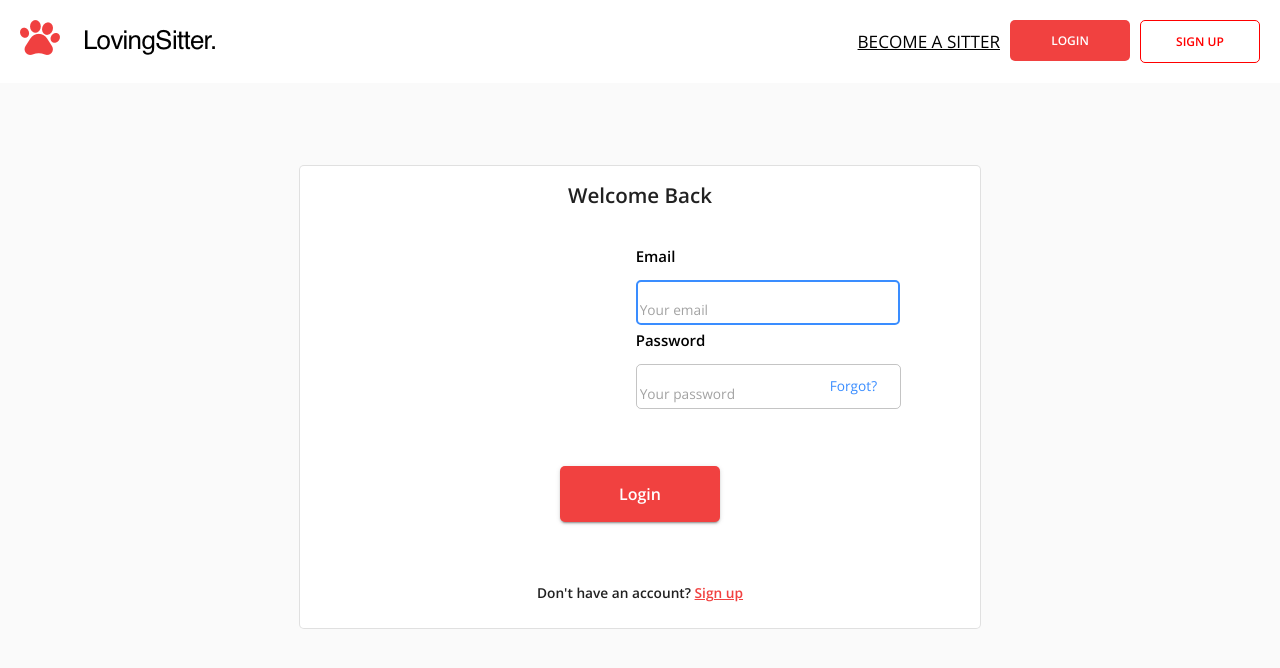
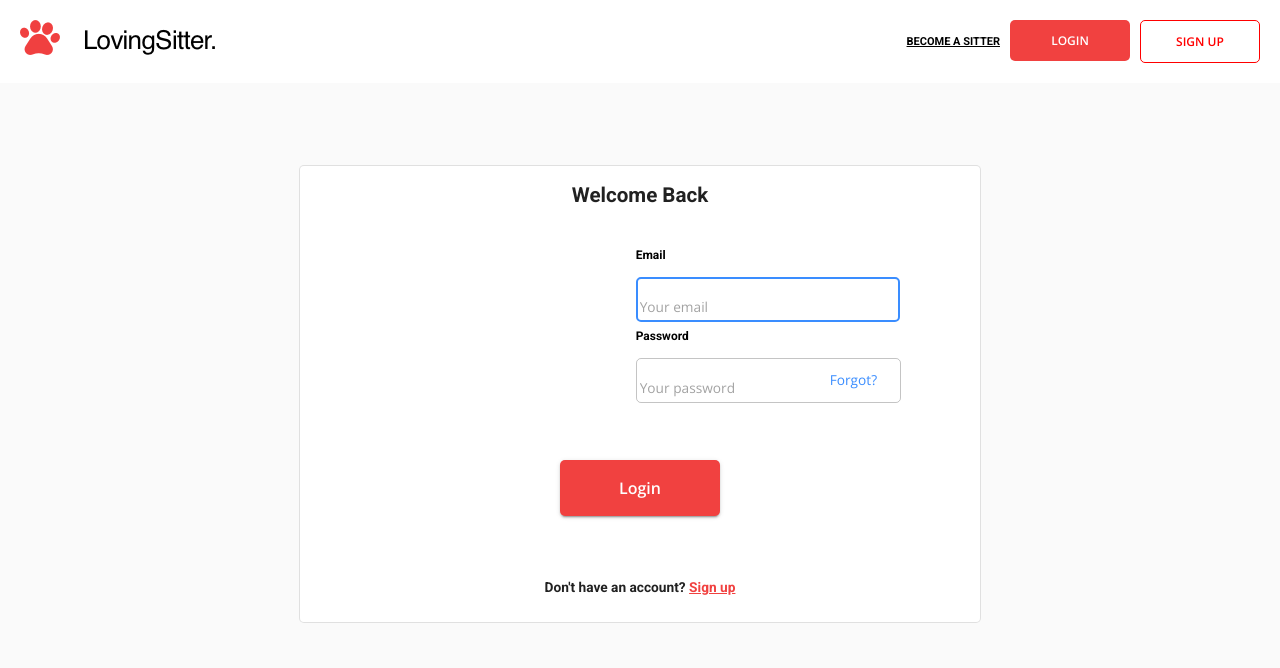
Before and after one commit to labaran1/fun-kickoff-project, a React (Create React App) app in the folder client/: page /login in a window 1280 px wide. Shown: the top 668 px of the page. Built offline with nearby package versions, Linux system fonts and the light colour scheme; no server answers.

Commit message:
change font properties

```diff
--- a/client/src/components/Login-SignUp-Header/LoginSignupHeader.tsx
+++ b/client/src/components/Login-SignUp-Header/LoginSignupHeader.tsx
@@ -18,7 +18,7 @@ export default function LoginSignupHeader({ current }: Props) {
 
       <Box className={classes.linkContainer}>
         <Link to="#" className={classes.sitterLink}>
-          <Typography variant="h6" color="initial">
+          <Typography variant="h6" color="initial" className={classes.sitterLink}>
             BECOME A SITTER
           </Typography>
         </Link>
--- a/client/src/components/Login-SignUp-Header/useStyles.ts
+++ b/client/src/components/Login-SignUp-Header/useStyles.ts
@@ -18,6 +18,9 @@ const useStyles = makeStyles((theme) => ({
   sitterLink: {
     margin: 'auto',
     color: '#000',
+    fontSize: '11px',
+    fontFamily: 'Roboto, Arial',
+    fontWeight: 'bold',
   },
   selected: {
     color: '#fff',
--- a/client/src/pages/Login/LoginForm/useStyles.ts
+++ b/client/src/pages/Login/LoginForm/useStyles.ts
@@ -18,7 +18,8 @@ const useStyles = makeStyles((theme) => ({
   label: {
     fontWeight: 'bold',
     color: '#000',
-    fontSize: 15,
+    fontSize: 12,
+    fontFamily: 'Roboto, Arial',
   },
   forgot: {
     paddingRight: 10,
--- a/client/src/pages/Login/useStyles.ts
+++ b/client/src/pages/Login/useStyles.ts
@@ -18,13 +18,16 @@ const useStyles = makeStyles(() => ({
   headNote: {
     fontWeight: 'bolder',
     marginBottom: '40px',
+    fontFamily: 'Roboto, Arial',
   },
   linkNextPage: {
     color: '#f14140',
     fontWeight: 'bold',
+    fontFamily: 'Roboto, Arial',
   },
   linkNextPageContainer: {
     fontWeight: 'bold',
+    fontFamily: 'Roboto, Arial',
   },
   Card: {
     margin: 'auto',
--- a/client/src/pages/SignUp/SignUpForm/useStyles.ts
+++ b/client/src/pages/SignUp/SignUpForm/useStyles.ts
@@ -9,10 +9,11 @@ const useStyles = makeStyles((theme) => ({
     marginLeft: '20rem',
   },
   label: {
-    fontWeight: 'bolder',
+    fontWeight: 'bold',
     color: '#000',
-    fontSize: 14,
+    fontSize: 12,
     textTransform: 'uppercase',
+    fontFamily: 'Roboto, Arial',
   },
   inputs: {
     marginTop: '.8rem',
```
